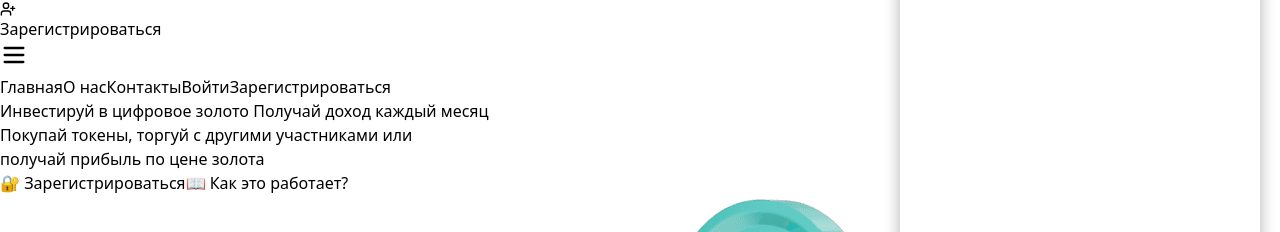
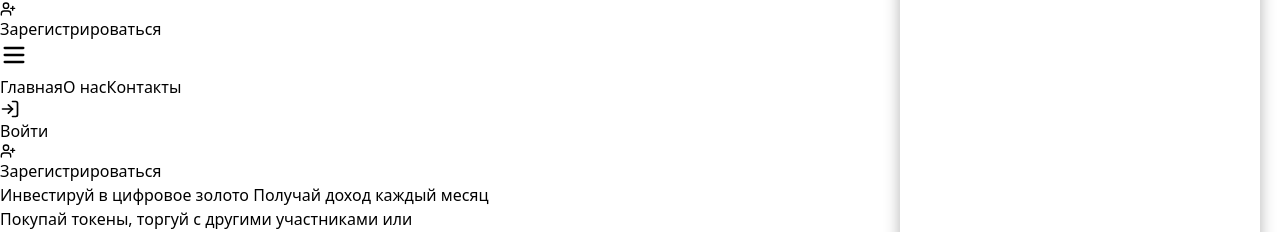
Before and after one commit to vnrnesia/kalitadraft, a React (Vite) app: page / in a window 1280 px wide. Shown: the part 238-470 px from the top of the page. Built offline with nearby package versions, Linux system fonts and the light colour scheme.

Commit message:
layout fix

```diff
--- a/src/components/BotpressChatWidget.jsx
+++ b/src/components/BotpressChatWidget.jsx
@@ -46,7 +46,7 @@ export default function BotpressChatWidget() {
         onClick={() => setIsOpen(!isOpen)}
         style={{
           position: "fixed",
-          bottom: isMobile ? 70 : 20,
+          bottom: isMobile ? 20 : 20,
           right: 12,
           zIndex: 9999,
           width: 50,
--- a/src/components/CtaCard.jsx
+++ b/src/components/CtaCard.jsx
@@ -3,7 +3,7 @@ import CtaImage from "@/assets/CtaImage.png";
 
 const CtaCard = () => {
   return (
-    <div className=" max-w-7xl mx-auto bg-gradient-to-r from-black via-[#430000] to-[#a60e1a] text-white rounded-2xl p-8 flex flex-col md:flex-row items-center justify-between gap-8">
+    <div className="max-w-sm md:max-w-7xl mx-auto bg-gradient-to-r from-black via-[#430000] to-[#a60e1a] text-white rounded-2xl p-8 flex flex-col md:flex-row items-center justify-between gap-8">
       <div className="max-w-2xl">
         <h2 className="text-3xl md:text-4xl font-bold mb-4">
           Начните бесплатно
--- a/src/components/Footer.jsx
+++ b/src/components/Footer.jsx
@@ -16,12 +16,17 @@ const Footer = () => {
         {/* Логотип слева */}
         <div className="flex flex-col items-start">
           <div className="flex items-center space-x-2">
-            <img src={Logo} alt="Логотип Celchains" className="h-[100px] w-auto" />
+            <img
+              src={Logo}
+              alt="Логотип Celchains"
+              className="h-[100px] w-auto"
+            />
           </div>
         </div>
 
         {/* Центр - Страницы (две колонки) */}
-        <div className="grid grid-cols-1 md:grid-cols-2 gap-8">
+        {/* Центр - Страницы (две колонки) */}
+        <div className="grid grid-cols-2 md:grid-cols-2 gap-8">
           <div>
             <h4 className="text-lg font-semibold mb-4">Страницы</h4>
             <ul className="space-y-2 text-lg text-gray-700">
@@ -58,7 +63,9 @@ const Footer = () => {
 
       {/* Нижняя часть - Соцсети */}
       <div className="max-w-7xl mx-auto mt-10 px-4">
-        <h4 className="text-lg font-semibold mb-4 justify-center flex">Мы в соцсетях</h4>
+        <h4 className="text-lg font-semibold mb-4 justify-center flex">
+          Мы в соцсетях
+        </h4>
         <div className="flex space-x-4 text-xl justify-center ">
           <FaFacebookF className="hover:text-rose-500 cursor-pointer" />
           <FaTwitter className="hover:text-rose-500 cursor-pointer" />
--- a/src/components/GetStarted.jsx
+++ b/src/components/GetStarted.jsx
@@ -23,7 +23,7 @@ const steps = [
 
 const GetStarted = () => {
   return (
-    <section className="max-w-7xl mx-auto p py-16">
+    <section className=" max-w-md md:max-w-7xl mx-auto p py-16">
       {/* Header */}
       <div className="text-start mb-12">
         <h2 className="text-3xl md:text-6xl  mb-4">
@@ -36,7 +36,7 @@ const GetStarted = () => {
       </div>
 
       {/* Steps + Image */}
-      <div className="grid grid-cols-1 md:grid-cols-2 md:grid-rows gap-10 items-center">
+      <div className="grid grid-cols-1 md:grid-cols-2  md:grid-rows gap-10 items-center">
         {/* Steps */}
         <div className="space-y-14">
           {steps.map((step, i) => (
@@ -61,7 +61,7 @@ const GetStarted = () => {
 
         {/* Phone Image */}
         <div className="flex justify-center md:justify-end">
-          <div className="relative w-full max-w-xs md:max-w-sm lg:max-w-md h-[550px] bg-white rounded-2xl shadow-lg py-16 px-16 overflow-hidden">
+          <div className="relative w-full max-w-md md:max-w-sm lg:max-w-md  h-[370px] md:h-[550px] md:max-h-[550px] bg-white rounded-2xl shadow-lg py-16 px-16 overflow-hidden">
             <img
               src={phoneImg}
               alt="Web3 Wallet"
--- a/src/components/Header.jsx
+++ b/src/components/Header.jsx
@@ -19,13 +19,22 @@ const Header = () => {
 
           {/* Desktop Navigation - gizle mobilde */}
           <nav className="hidden md:flex items-center space-x-10 pl-52 text-md">
-            <a href="#" className="text-black font-medium hover:text-rose-500 transition">
+            <a
+              href="#"
+              className="text-black font-medium hover:text-rose-500 transition"
+            >
               Главная
             </a>
-            <a href="#" className="text-black font-medium hover:text-rose-500 transition">
+            <a
+              href="#"
+              className="text-black font-medium hover:text-rose-500 transition"
+            >
               О нас
             </a>
-            <a href="#" className="text-black font-medium hover:text-rose-500 transition">
+            <a
+              href="#"
+              className="text-black font-medium hover:text-rose-500 transition"
+            >
               Контакты
             </a>
           </nav>
@@ -90,16 +99,18 @@ const Header = () => {
           <a
             href="#"
             onClick={closeMenu}
-            className="border border-black text-black px-6 py-3 rounded-full text-center font-semibold hover:bg-black hover:text-white transition"
+            className="flex items-center justify-center space-x-2 border border-black text-black px-6 py-3 rounded-full text-center font-semibold hover:bg-black hover:text-white transition"
           >
-            Войти
+            <LogIn size={20} />
+            <span>Войти</span>
           </a>
           <a
             href="#"
             onClick={closeMenu}
-            className="border border-black text-black px-6 py-3 rounded-full text-center font-semibold hover:bg-black hover:text-white transition"
+            className="flex items-center justify-center space-x-2 border border-black text-black px-6 py-3 rounded-full text-center font-semibold hover:bg-black hover:text-white transition"
           >
-            Зарегистрироваться
+            <UserPlus size={16} />
+            <span>Зарегистрироваться</span>
           </a>
         </nav>
       </div>
--- a/src/components/MainSection.jsx
+++ b/src/components/MainSection.jsx
@@ -3,7 +3,7 @@ import WalletImage from "@/assets/homeimage.png";
 
 const MainSection = () => {
   return (
-    <section className="w-full bg-white pt-12 md:pt-6 pb-12">
+    <section className="w-full bg-white pt-12 md:pt-14 pb-12">
       <div className="max-w-7xl mx-auto px-6 flex flex-col-reverse md:flex-row items-center justify-between gap-10">
         {/* Sol Metin Kısmı */}
         <div className="text-center md:text-left max-w-xl">
--- a/src/components/News.jsx
+++ b/src/components/News.jsx
@@ -29,7 +29,7 @@ const testimonials = [
 
 const Testimonials = () => {
   return (
-    <section className="max-w-7xl mx-auto py-16">
+    <section className="max-w-sm md:max-w-7xl mx-auto py-16">
       <div className="text-start mb-12">
         <h2 className="text-3xl md:text-6xl  mb-4">Отзывы наших клиентов</h2>
         <p className="text-2xl text-start max-w-7xl">
--- a/src/components/Solution.jsx
+++ b/src/components/Solution.jsx
@@ -37,7 +37,7 @@ const Solution = () => {
         {/* Header */}
         <div className="flex flex-col md:flex-row justify-between items-start mb-12">
           <div className="max-w-4xl">
-            <h2 className="text-3xl md:text-5xl mb-4 leading-[5]">
+            <h2 className="text-3xl md:text-5xl mb-4 ">
               Решение для покупки, торговли и инвестиций в цифровые активы
             </h2>
             <p className="text-2xl">
@@ -45,7 +45,7 @@ const Solution = () => {
               возможностях блокчейна, криптовалют и Web3
             </p>
           </div>
-          <div className="self-start">
+          <div className="self-start mt-6">
             <button className="bg-white text-black px-5 py-2 rounded-full text-sm font-medium hover:bg-gray-100 transition">
               Присоединяйтесь к нашему сообществу в Discord
             </button>
```
